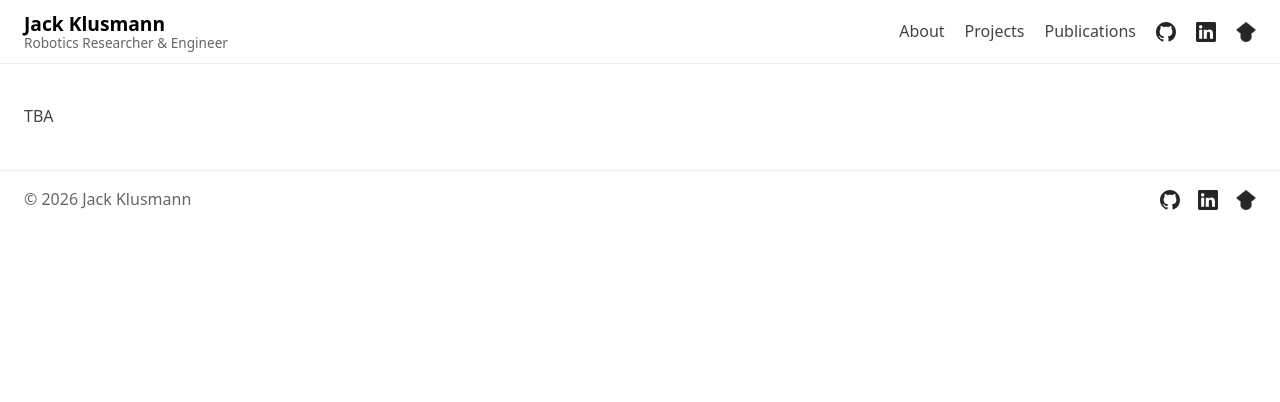
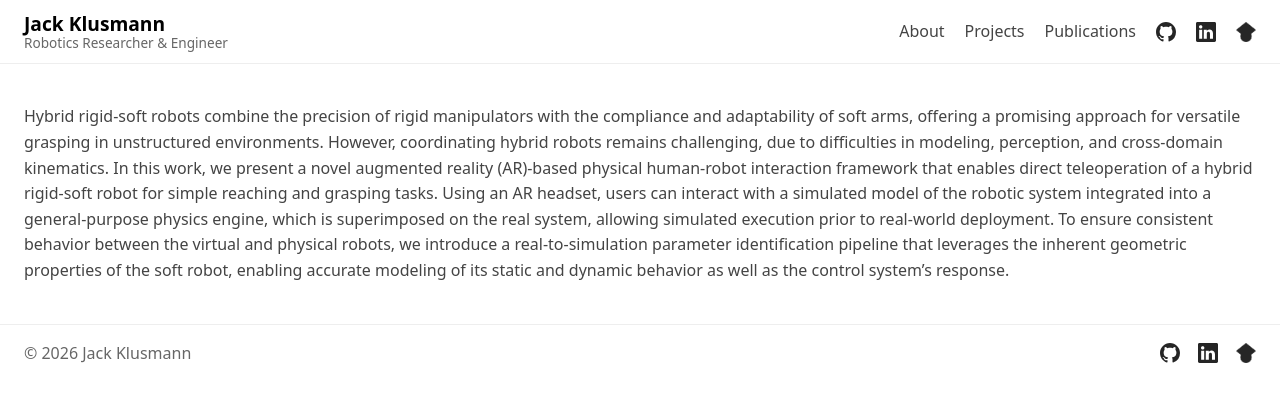
Before and after one commit to Jack-Klusmann/jack-klusmann.github.io, a Jekyll site: the page built from _publications/soft2026.md, in a window 1280 px wide. Shown: the top 402 px of the page. Built offline with Jekyll 4.4.1, drawn with Linux system fonts in a browser that asks for light colours.

Commit message:
Added paper

```diff
--- a/_publications/soft2026.md
+++ b/_publications/soft2026.md
@@ -6,9 +6,9 @@ location: "Kanazawa, Japan"
 year: 2026
 pages: "TBA"
 publisher: "IEEE"
-doi: "TBA"
-doi_url: "TBA"
+doi: "10.48550/arXiv.2602.17128 [arXiv Preprint]"
+doi_url: "https://doi.org/10.48550/arXiv.2602.17128"
 weight: 2026
 ---
 
-TBA
+Hybrid rigid-soft robots combine the precision of rigid manipulators with the compliance and adaptability of soft arms, offering a promising approach for versatile grasping in unstructured environments. However, coordinating hybrid robots remains challenging, due to difficulties in modeling, perception, and cross-domain kinematics. In this work, we present a novel augmented reality (AR)-based physical human-robot interaction framework that enables direct teleoperation of a hybrid rigid-soft robot for simple reaching and grasping tasks. Using an AR headset, users can interact with a simulated model of the robotic system integrated into a general-purpose physics engine, which is superimposed on the real system, allowing simulated execution prior to real-world deployment. To ensure consistent behavior between the virtual and physical robots, we introduce a real-to-simulation parameter identification pipeline that leverages the inherent geometric properties of the soft robot, enabling accurate modeling of its static and dynamic behavior as well as the control system's response.
```
Also changed, not shown: 1 other file.
